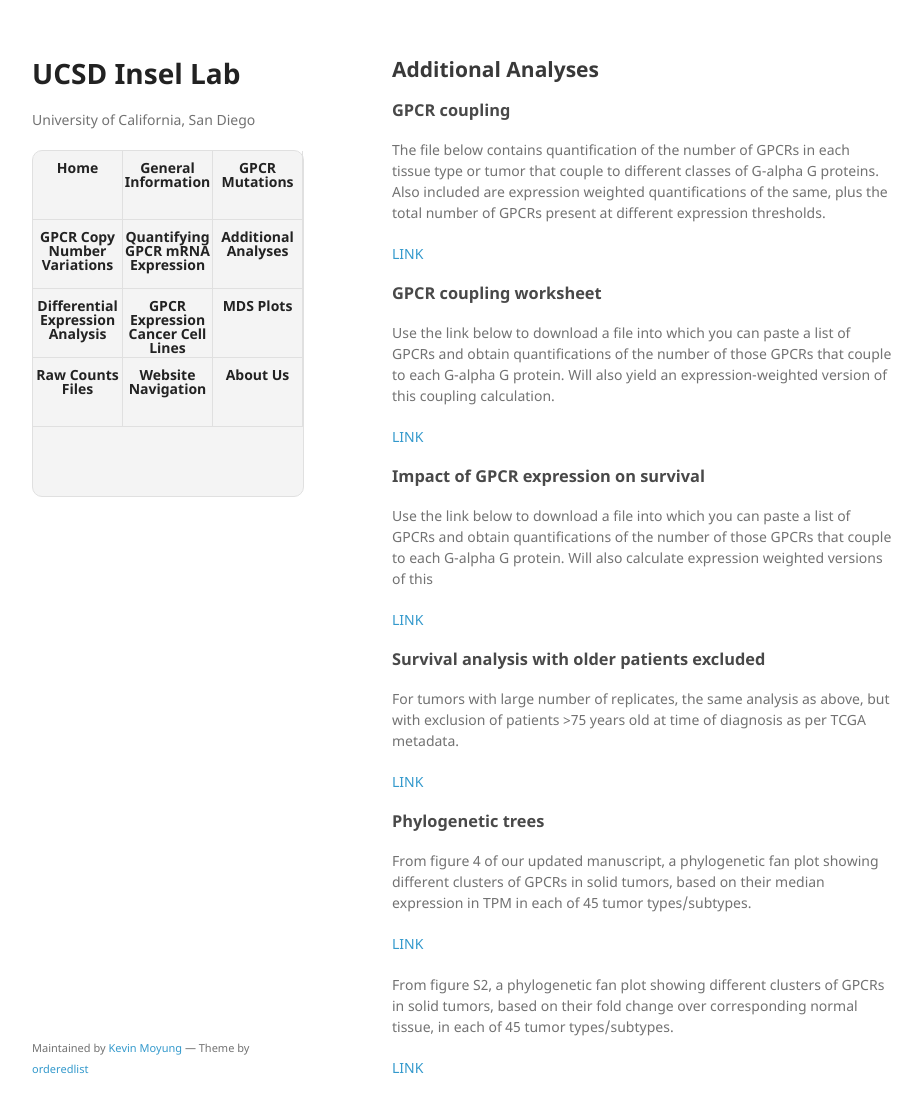
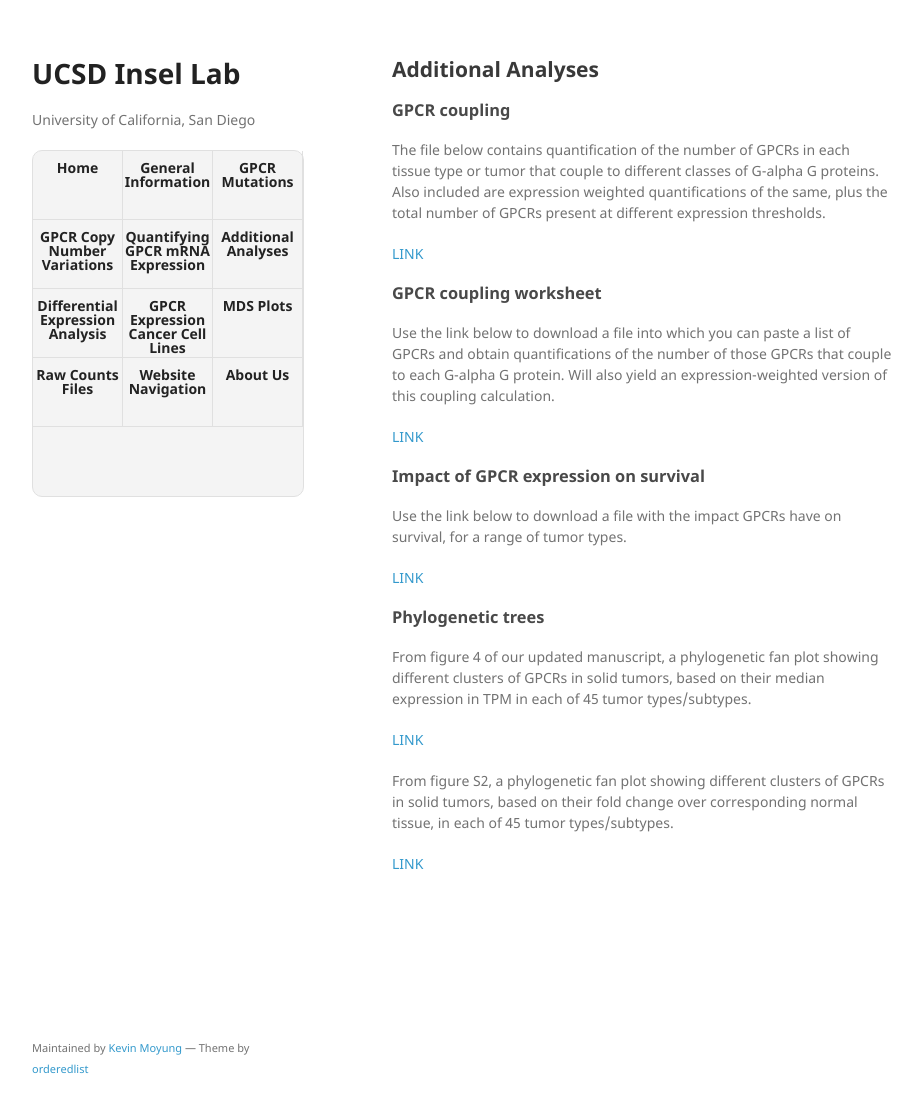
Before and after one commit to insellab/insellab.github.io, a Jekyll site: the page built from analyses.md, in a window 1280 px wide and 1148 px high. Shown: the top 1113 px of the window, without its empty margins (178-1100 px from the left). Built offline with Jekyll 4.4.1, drawn with Linux system fonts in a browser that asks for light colours; our own code applies the rules of GitHub Pages for plain Markdown files.

Commit message:
Update analyses.md

```diff
--- a/analyses.md
+++ b/analyses.md
@@ -15,15 +15,18 @@ Use the link below to download a file into which you can paste a list of GPCRs a
 
 ### Impact of GPCR expression on survival
 
-Use the link below to download a file into which you can paste a list of GPCRs and obtain quantifications of the number of those GPCRs that couple to each G-alpha G protein. Will also calculate expression weighted versions of this
+Use the link below to download a file with the impact GPCRs have on survival, for a range of tumor types.
 
 [LINK](https://drive.google.com/open?id=1NWHusecQNIYViYpAOKGcw1YwxUgQsDcE)
 
-### Survival analysis with older patients excluded
 
-For tumors with large number of replicates, the same analysis as above, but with exclusion of patients >75 years old at time of diagnosis as per TCGA metadata.
 
-[LINK](_____)
+<!--- ### Survival analysis with older patients excluded-->
+
+<!---For tumors with large number of replicates, the same analysis as above, but with exclusion of patients >75 years old at time of diagnosis as per TCGA metadata.-->
+
+<!---[LINK](_____)-->
+
 
 
 ### Phylogenetic trees
```
